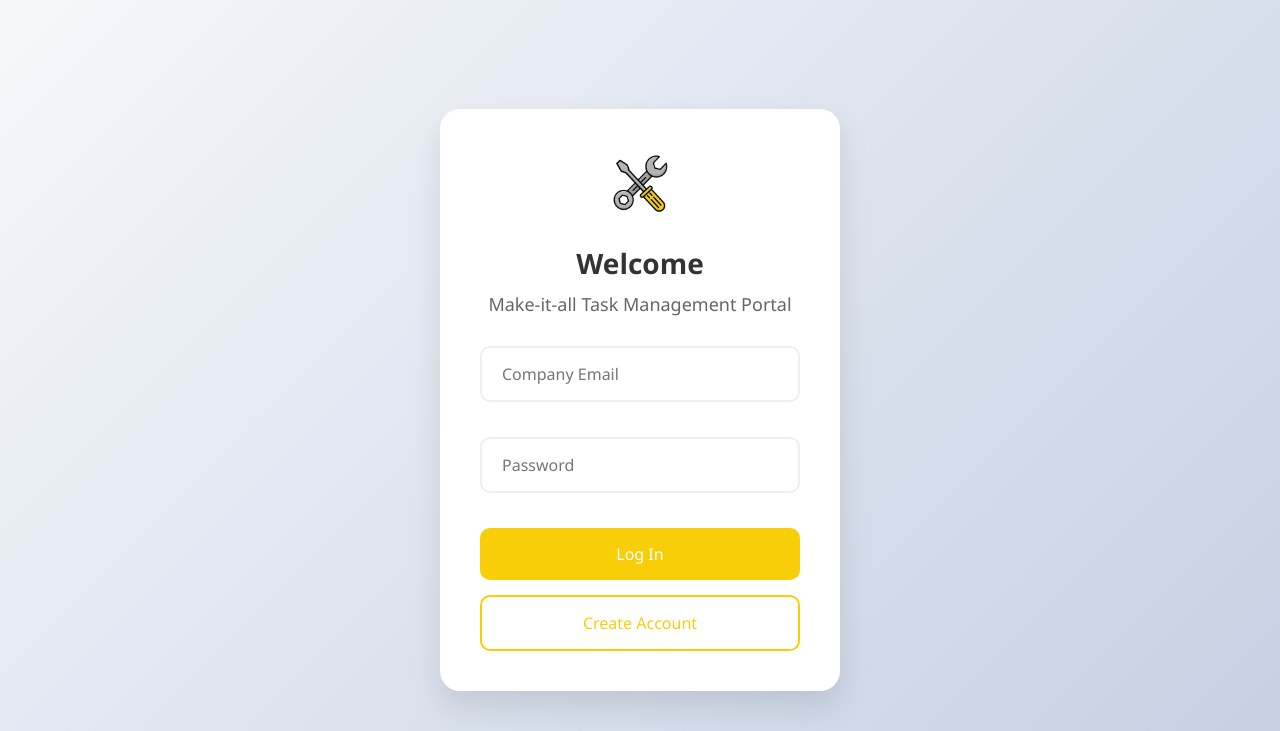
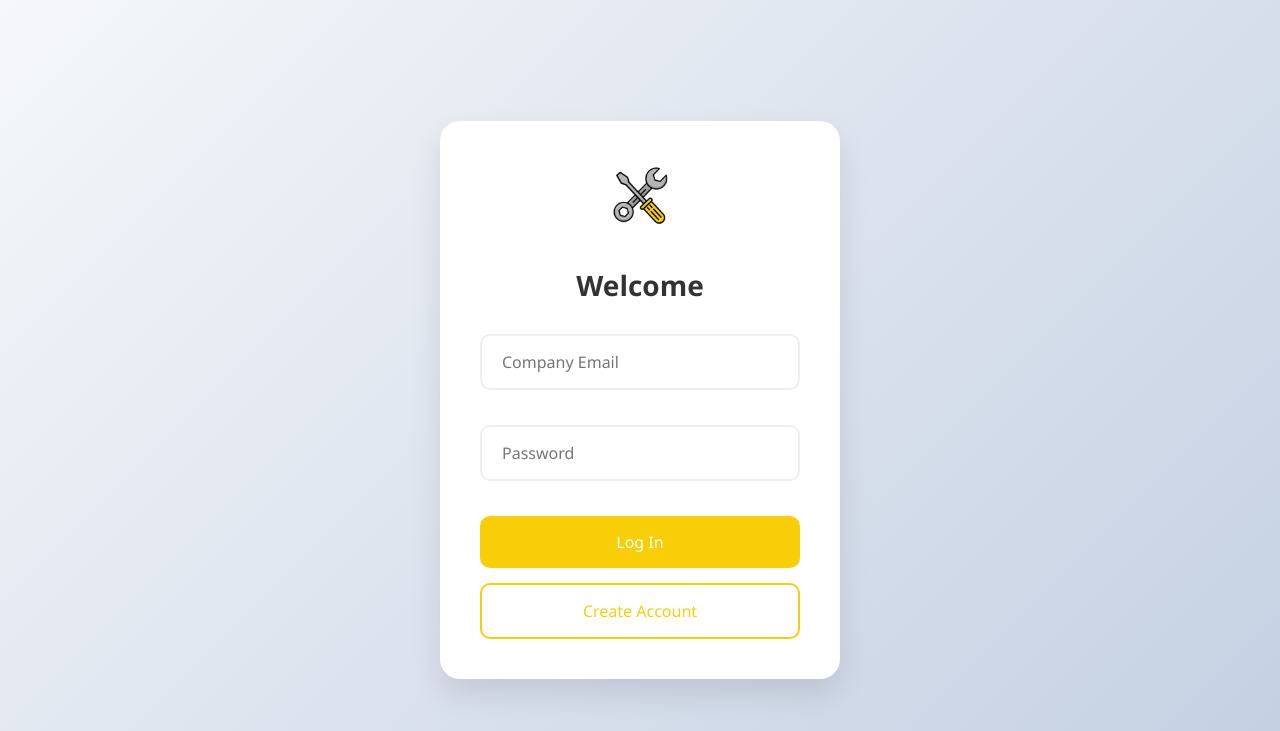
Before and after one commit to kpatel2-23/Team06, a PHP site: page / in a window 1280 px wide. Shown: the top 731 px of the page. Run offline with PHP 8.4, Linux system fonts and the light colour scheme.

Commit message:
code snippets verified

```diff
--- a/index.php
+++ b/index.php
@@ -55,7 +55,7 @@ if ($_SERVER["REQUEST_METHOD"] == "POST") {
         .logo {
             width: 80px;
             height: 80px;
-            margin-bottom: 10px;
+            margin-bottom: 20px;
             animation: float 3s ease-in-out infinite;
         }
 
@@ -67,16 +67,9 @@ if ($_SERVER["REQUEST_METHOD"] == "POST") {
 
         h2 {
             color: #333;
-            margin-bottom: 10px;
+            margin-bottom: 30px;
             font-size: 28px;
             font-weight: 600;
-        }
-
-        .sub-heading {
-            color: #666;
-            margin-bottom: 30px;
-            font-size: 18px;
-            font-weight: 500;
         }
 
         .input-group {
@@ -160,7 +153,6 @@ if ($_SERVER["REQUEST_METHOD"] == "POST") {
     <div class="login-container">
         <img src="TP_LOGO.png" alt="Make IT All Logo" class="logo">
         <h2>Welcome</h2>
-        <p class="sub-heading">Make-it-all Task Management Portal</p>
 
         <?php if (isset($error)) echo "<p class='error'>$error</p>"; ?>
 
--- a/kanban.js
+++ b/kanban.js
@@ -149,7 +149,7 @@ document.addEventListener("DOMContentLoaded", function () {
         });
     }
 
-    // Helper function to determine where to place the dragged task
+    // Function to determine where to place the dragged task
     function getDragAfterElement(column, y) {
         const draggableElements = [...column.querySelectorAll(".task-card:not(.dragging)")];
         return draggableElements.reduce((closest, child) => {
--- a/navbar.php
+++ b/navbar.php
@@ -157,7 +157,7 @@ $user = $result->fetch_assoc();
 <div class="navbar">
     <div class="left-section">
         <img src="TP_LOGO.png" alt="Logo">
-        <span>Make-it-all</span>
+        <span>Make-It-All</span>
     </div>
 
     <div class="center-section">
--- a/style.css
+++ b/style.css
@@ -1,7 +1,6 @@
 body {
     font-family: Arial, sans-serif;
     text-align: center;
-    margin: 50px;
 }
 .login-container {
     width: 300px;
@@ -14,7 +13,6 @@ input {
 }
 button {
     padding: 10px 20px;
-    background: blue;
     color: white;
     border: none;
 }
```
Also changed, not shown: manager.php (+4 -9 lines), footer.php (line endings or trailing spaces).
